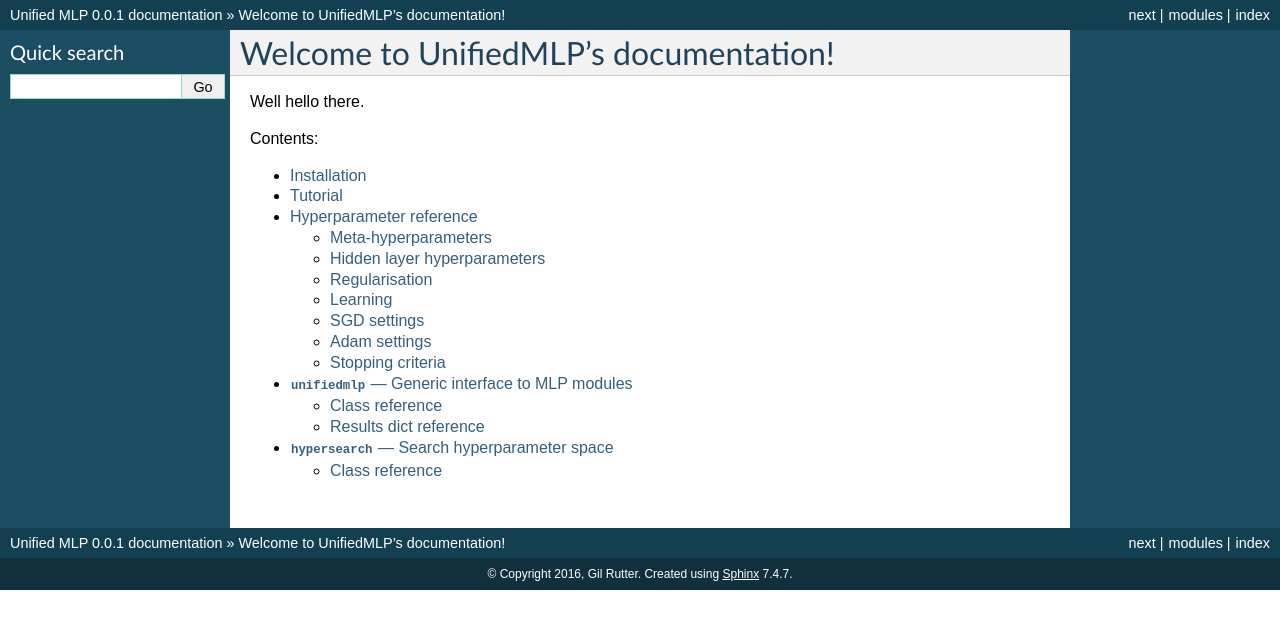
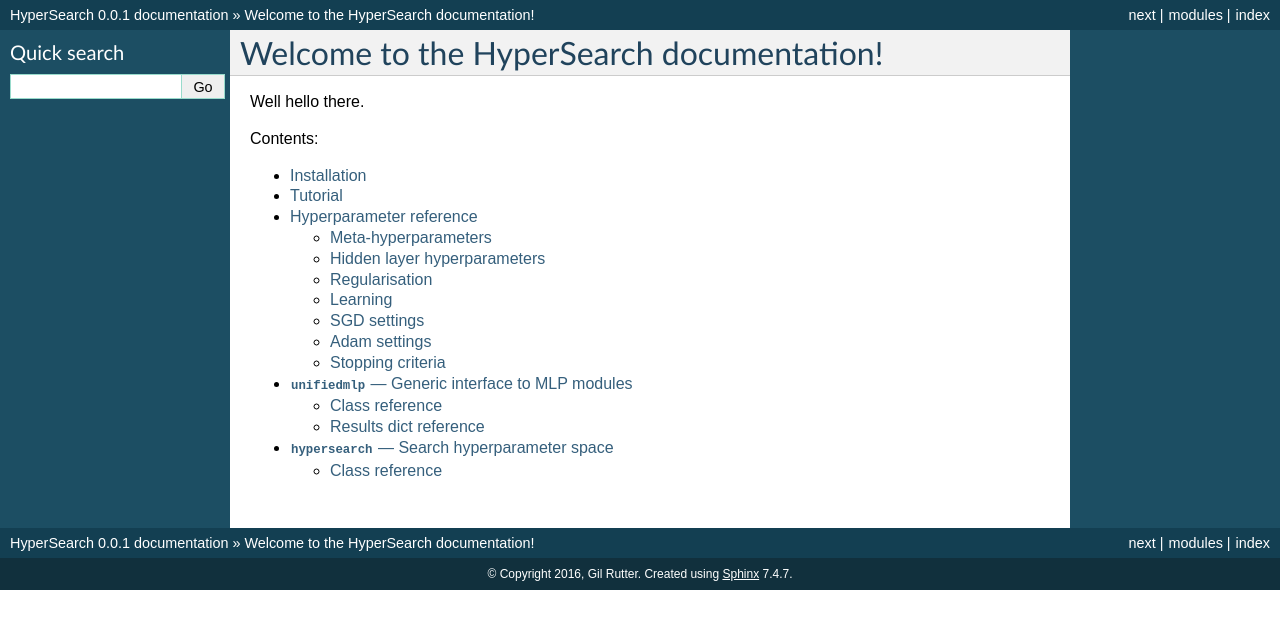
Before and after one commit to MHovhannisian/HyperSearch, a Sphinx documentation site: the page built from docs/index.rst, in a window 1280 px wide. Shown: the top 629 px of the page. Built offline with Sphinx 7.4.7, drawn with Linux system fonts in a browser that asks for light colours; formulas are drawn with MathJax 3.

Commit message:
Propagate name change.

```diff
--- a/docs/conf.py
+++ b/docs/conf.py
@@ -1,6 +1,6 @@
 # -*- coding: utf-8 -*-
 #
-# Unified MLP documentation build configuration file, created by
+# HyperSearch documentation build configuration file, created by
 # sphinx-quickstart on Tue Feb  9 19:50:56 2016.
 #
 # This file is execfile()d with the current directory set to its
@@ -56,7 +56,7 @@
 master_doc = 'index'
 
 # General information about the project.
-project = u'Unified MLP'
+project = u'HyperSearch'
 copyright = u'2016, Gil Rutter'
 
 # The version info for the project you're documenting, acts as replacement for
@@ -189,7 +189,7 @@
 #html_file_suffix = None
 
 # Output file base name for HTML help builder.
-htmlhelp_basename = 'Unified MLPdoc'
+htmlhelp_basename = 'HyperSearch doc'
 
 
 # -- Options for LaTeX output ---------------------------------------------
@@ -209,7 +209,7 @@
 # (source start file, target name, title,
 #  author, documentclass [howto, manual, or own class]).
 latex_documents = [
-  ('index', 'Unified_MLP.tex', u'Unified\\_MLP Documentation',
+  ('index', 'HyperSearch.tex', u'HyperSearch Documentation',
    u'Gil Rutter', 'manual'),
 ]
 
@@ -239,7 +239,7 @@
 # One entry per manual page. List of tuples
 # (source start file, name, description, authors, manual section).
 man_pages = [
-    ('index', 'unified_mlp', u'Unified_MLP Documentation',
+    ('index', 'hypersearch', u'HyperSearch Documentation',
      [u'Gil Rutter'], 1)
 ]
 
@@ -253,8 +253,8 @@
 # (source start file, target name, title, author,
 #  dir menu entry, description, category)
 texinfo_documents = [
-  ('index', 'Unified_MLP', u'Unified_MLP Documentation',
-   u'Gil Rutter', 'Unified_MLP', 'One line description of project.',
+  ('index', 'HyperSearch', u'HyperSearch Documentation',
+   u'Gil Rutter', 'HyperSearch', 'One line description of project.',
    'Miscellaneous'),
 ]
 
--- a/docs/index.rst
+++ b/docs/index.rst
@@ -1,10 +1,10 @@
-.. Unified_MLP documentation master file, created by
+.. HyperSearch documentation master file, created by
    sphinx-quickstart on Tue Feb  9 19:50:56 2016.
    You can adapt this file completely to your liking, but it should at least
    contain the root `toctree` directive.
 
-Welcome to UnifiedMLP's documentation!
-======================================
+Welcome to the HyperSearch documentation!
+=========================================
 
 Well hello there.
 
```
